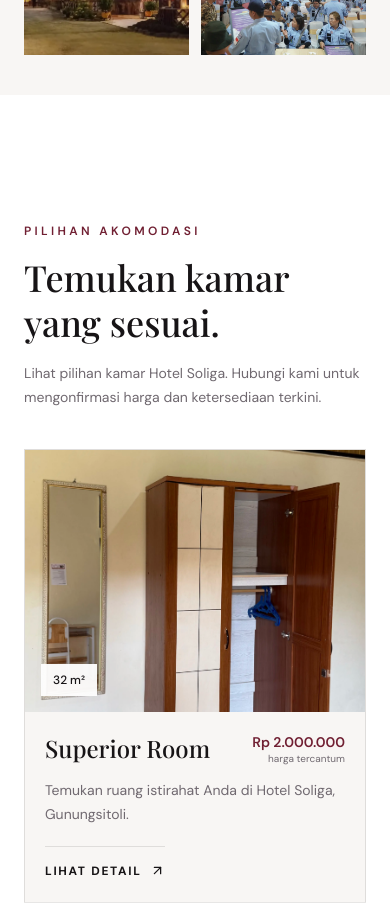
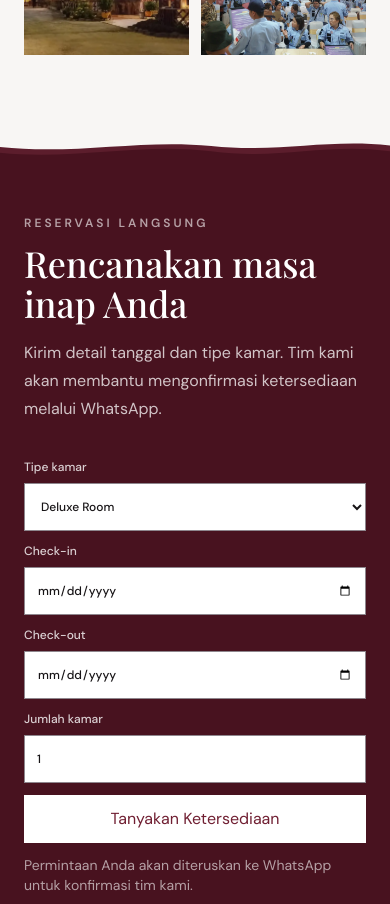
Before and after one commit to Laplace-F/soliga-hotel, a React (Vite) app: page / in a window 390 px wide. Shown: the part 1600-2504 px from the top of the page. Built offline with nearby package versions, Linux system fonts and the light colour scheme.

Commit message:
Fix homepage mobile reveals and reservation order

```diff
--- a/src/components/Hero.jsx
+++ b/src/components/Hero.jsx
@@ -1,6 +1,5 @@
 import { useRef } from "react";
 import { ArrowDown, ArrowRight } from "lucide-react";
-import { Link } from "react-router-dom";
 import { useTranslation } from "react-i18next";
 import { ParallaxHeroImage, Reveal, SectionConnector } from "./ScrollEffects";
 import { scrollToSection } from "../utils/scrollToSection";
@@ -24,7 +23,6 @@ export default function Hero() {
       <Reveal as="div" delay={0.3} className="mt-16 flex items-center gap-3 text-xs uppercase tracking-[.2em] text-white"><span className="h-px w-10 bg-white" /> {t("hero.location")}</Reveal>
     </div>
     <button onClick={() => scrollToSection("story")} aria-label={t("hero.scrollLabel")} className="absolute bottom-8 right-8 z-20 hidden h-12 w-12 place-items-center border border-white/60 text-white transition hover:bg-white hover:text-[#171416] md:grid"><ArrowDown size={18} /></button>
-    <Link to="/rooms/deluxe" className="group absolute bottom-0 right-0 z-20 hidden bg-[#701f32] px-8 py-5 text-sm font-semibold text-white transition-colors hover:bg-[#a84a5e] md:block">{t("hero.featuredRoom")} <ArrowRight size={15} className="ml-2 inline transition-transform group-hover:translate-x-1" aria-hidden="true" /></Link>
     <SectionConnector variant="hero" />
   </section>;
 }
--- a/src/components/ScrollEffects.jsx
+++ b/src/components/ScrollEffects.jsx
@@ -8,10 +8,16 @@ const directions = {
   none: {},
 };
 
-export function Reveal({ as = "div", children, className = "", delay = 0, direction = "up", effect = "move", amount = 0.16 }) {
+export function Reveal({ as = "div", children, className = "", delay = 0, direction = "up", effect = "move", amount = 0.05 }) {
   const reduceMotion = useReducedMotion();
+  const [revealFallback, setRevealFallback] = useState(false);
   const MotionTag = motion[as] || motion.div;
   const offset = directions[direction] || directions.up;
+  useEffect(() => {
+    if (reduceMotion) return;
+    const timeout = window.setTimeout(() => setRevealFallback(true), 1800);
+    return () => window.clearTimeout(timeout);
+  }, [reduceMotion]);
   const variants = {
     hidden: {
       opacity: reduceMotion ? 1 : 0,
@@ -32,7 +38,9 @@ export function Reveal({ as = "div", children, className = "", delay = 0, direct
     variants={variants}
     initial="hidden"
     whileInView="visible"
-    viewport={{ once: false, amount, margin: "0px 0px -5% 0px" }}
+    animate={revealFallback ? "visible" : undefined}
+    onViewportEnter={() => setRevealFallback(true)}
+    viewport={{ once: true, amount, margin: "0px" }}
   >{children}</MotionTag>;
 }
 
@@ -74,6 +82,20 @@ const connectorStyles = {
       { fill: "var(--surface-white)", d: "M0 0 H1440 V22 C1210 7 1030 38 780 23 C520 8 280 42 0 25Z" },
     ],
   },
+  storyReservation: {
+    placement: "top-0 h-12 md:h-14",
+    layers: [
+      { fill: "var(--maroon-light)", opacity: 0.2, d: "M0 0 H1440 V34 C1210 15 1030 53 780 34 C520 15 280 53 0 37Z" },
+      { fill: "var(--warm-white)", d: "M0 0 H1440 V22 C1210 7 1030 38 780 23 C520 8 280 42 0 25Z" },
+    ],
+  },
+  reservationRooms: {
+    placement: "top-0 h-12 md:h-14",
+    layers: [
+      { fill: "var(--maroon-light)", opacity: 0.18, d: "M0 0 H1440 V38 C1190 53 1010 17 760 31 C490 48 248 55 0 32Z" },
+      { fill: "#48121f", d: "M0 0 H1440 V25 C1190 42 1010 7 760 20 C490 37 248 43 0 21Z" },
+    ],
+  },
   footer: {
     placement: "top-0 h-12 md:h-16",
     layers: [
--- a/src/pages/Home.jsx
+++ b/src/pages/Home.jsx
@@ -33,14 +33,27 @@ export default function Home() {
         </Reveal>
       </div>
 
-      <div className="relative z-10 mx-auto mt-14 -mb-10 grid max-w-7xl grid-cols-2 gap-3 md:-mb-16 md:grid-cols-4 md:gap-5">
+      <div className="relative z-10 mx-auto mt-14 grid max-w-7xl grid-cols-2 gap-3 md:grid-cols-4 md:gap-5">
         {storyImages.map((image, index) => <Reveal key={image} effect="image" delay={index * 0.08} className={`overflow-hidden ${index === 1 || index === 3 ? "md:mt-8" : ""}`}>
           <img src={image} alt={t(`story.photo${index + 1}`)} loading="lazy" className="h-44 w-full object-cover transition-transform duration-700 hover:scale-[1.035] md:h-64" />
         </Reveal>)}
       </div>
     </section>
 
-    <section id="rooms" className="bg-white px-6 pb-20 pt-32 md:pb-28 md:pt-36">
+    <section id="booking" className="relative overflow-hidden bg-[#48121f] px-6 pb-16 pt-20 text-white md:pb-20 md:pt-24">
+      <SectionConnector variant="storyReservation" />
+      <div className="relative z-20 mx-auto grid max-w-7xl gap-9 md:grid-cols-[.8fr_1.2fr] md:items-center">
+        <div>
+          <Reveal as="p" className="mb-3 text-xs font-semibold uppercase tracking-[.25em] text-white/60">{t("booking.eyebrow")}</Reveal>
+          <Reveal as="h2" delay={0.08} className="font-display text-4xl md:text-5xl">{t("booking.title")}</Reveal>
+          <Reveal as="p" delay={0.15} className="mt-4 max-w-md leading-7 text-white/75">{t("booking.subtitle")}</Reveal>
+        </div>
+        <Reveal delay={0.12}><BookingForm compact /></Reveal>
+      </div>
+    </section>
+
+    <section id="rooms" className="relative bg-white px-6 pb-20 pt-32 md:pb-28 md:pt-36">
+      <SectionConnector variant="reservationRooms" />
       <div className="mx-auto max-w-7xl">
         <div className="mb-10 flex flex-col gap-4 md:mb-14 md:flex-row md:items-end md:justify-between">
           <div className="max-w-xl">
@@ -59,17 +72,5 @@ export default function Home() {
 
     <FAQ />
 
-    <section id="booking" className="relative overflow-hidden bg-[#48121f] px-6 pb-16 pt-20 text-white md:pb-20 md:pt-24">
-      <SectionConnector variant="reservation" />
-      <div className="relative z-20 mx-auto grid max-w-7xl gap-9 md:grid-cols-[.8fr_1.2fr] md:items-center">
-        <div>
-          <Reveal as="p" className="mb-3 text-xs font-semibold uppercase tracking-[.25em] text-white/60">{t("booking.eyebrow")}</Reveal>
-          <Reveal as="h2" delay={0.08} className="font-display text-4xl md:text-5xl">{t("booking.title")}</Reveal>
-          <Reveal as="p" delay={0.15} className="mt-4 max-w-md leading-7 text-white/75">{t("booking.subtitle")}</Reveal>
-        </div>
-        <Reveal delay={0.12}><BookingForm compact /></Reveal>
-      </div>
-    </section>
-
   </main>;
 }
```
